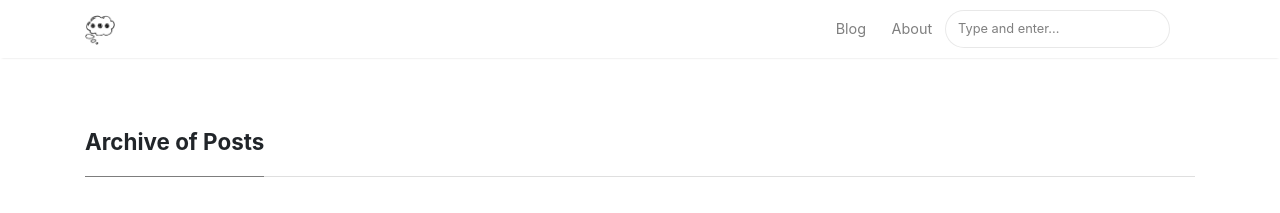
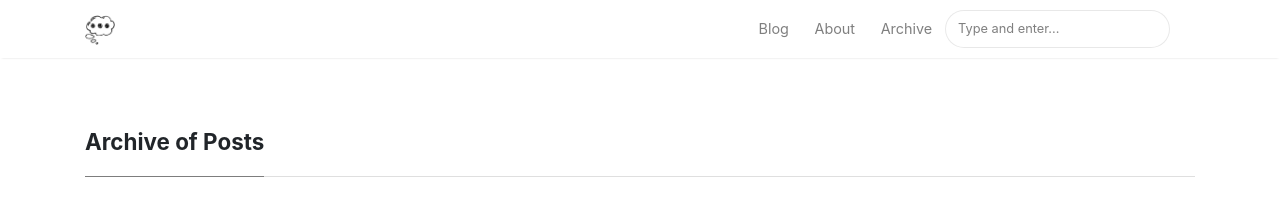
Before and after one commit to LawrenJ/LawrenJ.github.io, a Jekyll site: the page built from _pages/archive.md, in a window 1280 px wide. Shown: the top 213 px of the page. Built offline with Jekyll 4.4.1, drawn with Linux system fonts in a browser that asks for light colours; nearby versions of some CDN libraries; comment, search, counter and statistics services are not loaded.

Commit message:
Update default.html

```diff
--- a/_layouts/default.html
+++ b/_layouts/default.html
@@ -73,6 +73,10 @@
 
                 <li class="nav-item">
                 <a class="nav-link" href="{{ site.baseurl }}/about">About</a>
+                </li>
+
+		<li class="nav-item">
+                <a class="nav-link" href="{{ site.baseurl }}/archive">Archive</a>
                 </li>
 
 
```
